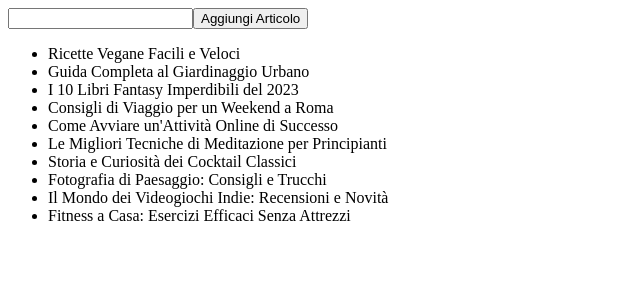
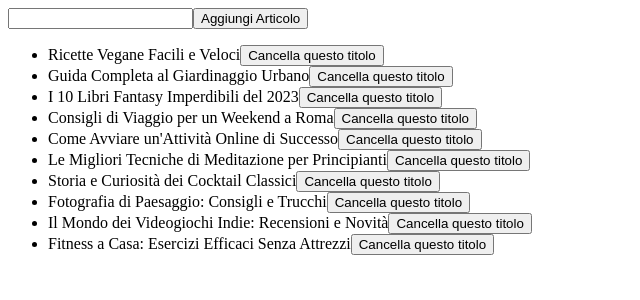
Before and after one commit to CarloCosta92/react-form, a React (Vite) app: page / in a window 1280 px wide. Shown: the top 300 px of the page, without its empty margins (0-640 px from the left). Built offline with nearby package versions, Linux system fonts and the light colour scheme.

Commit message:
feat: create function to delete an article

```diff
--- a/src/components/ListArticle.jsx
+++ b/src/components/ListArticle.jsx
@@ -15,6 +15,8 @@ function ListArticle() {
         "Fitness a Casa: Esercizi Efficaci Senza Attrezzi"
     ];
 
+    //funzione per aggiungere un nuovo titolo
+
     const [articles, newArticles] = useState(Article)
     const [newTitle, setNewTitle] = useState("");
 
@@ -24,9 +26,16 @@ function ListArticle() {
         setNewTitle("");
     }
 
-    console.log(newTitle)
+    // console.log(newTitle)
 
     console.log(articles)
+
+    // funzione per cancellare un titolo
+
+    const removeTitle = indexArticleToDelete => {
+        const updatedTitle = articles.filter((element, index) => index !== indexArticleToDelete); //nuovo array modificato
+        newArticles(updatedTitle);
+    }
 
     return (
         <div>
@@ -41,7 +50,10 @@ function ListArticle() {
             </form>
             <ul>
                 {articles.map((element, index) => (
-                    <li key={index}>{element}</li>
+                    <li key={index}>
+                        {element}
+                        <button onClick={() => removeTitle(index)}>Cancella questo titolo</button>
+                    </li>
                 ))}
             </ul>
         </div>
```
